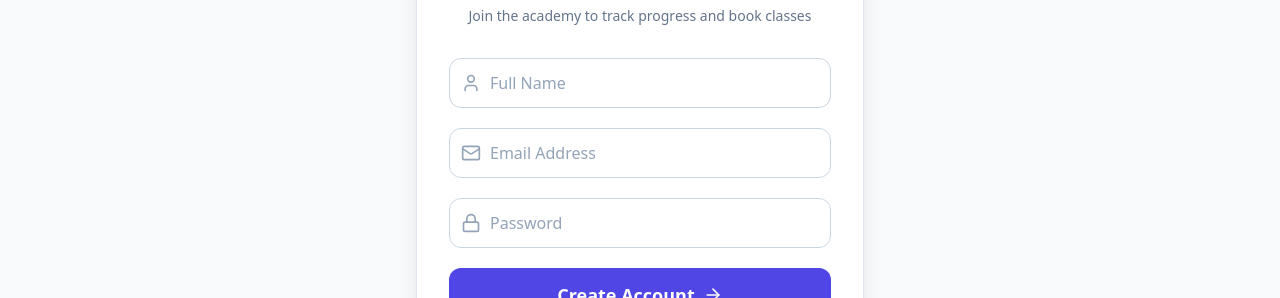
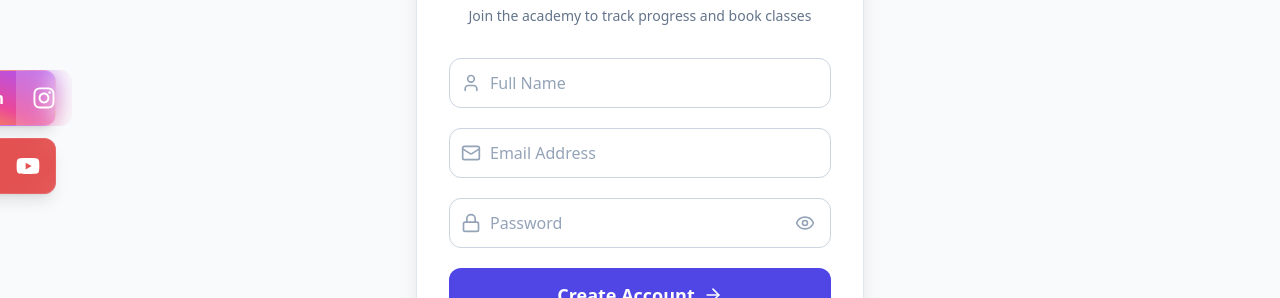
Before and after one commit to Shivam12220371/Nritya-Sakti-Academy, a React (Vite) app in the folder frontend/: page /login in a window 1280 px wide. Shown: the part 268-566 px from the top of the page. Built offline with nearby package versions, Linux system fonts and the light colour scheme; no server answers.

Commit message:
fix the sociamedia page

```diff
--- a/frontend/package.json
+++ b/frontend/package.json
@@ -17,6 +17,7 @@
     "react": "^19.2.8",
     "react-dom": "^19.2.8",
     "react-hot-toast": "^2.6.0",
+    "react-icons": "^5.7.0",
     "react-router-dom": "^7.18.3"
   },
   "devDependencies": {
--- a/frontend/src/App.tsx
+++ b/frontend/src/App.tsx
@@ -22,6 +22,7 @@ import VerificationPage from './pages/VerificationPage';
 import { Toaster } from 'react-hot-toast';
 import { useAuth } from './context/AuthContext';
 import AIChatBot from './components/AIChatBot';
+import SocialSidebar from './components/SocialSidebar';
 
 function App() {
   const { loading } = useAuth();
@@ -36,6 +37,7 @@ function App() {
       <div className="min-h-screen bg-slate-50 dark:bg-slate-950 font-sans selection:bg-indigo-500/30">
         <ScrollToTop />
         <Navbar />
+        <SocialSidebar />
         <Routes>
           {/* Public Routes */}
           <Route path="/" element={<HomePage />} />
--- /dev/null
+++ b/frontend/src/components/SocialSidebar.tsx
@@ -0,0 +1,46 @@
+import { motion } from 'framer-motion';
+import { FaInstagram, FaYoutube } from 'react-icons/fa';
+
+const SocialSidebar = () => {
+  const socials = [
+    {
+      name: 'Instagram',
+      icon: <FaInstagram size={24} />,
+      link: 'https://www.instagram.com/nritya.shakti_academy?stkn=MWVqbXc1cnF4bGd2bQ==&utm_source=ig_contact_invite',
+      color: 'bg-gradient-to-tr from-yellow-400 via-pink-500 to-purple-500',
+    },
+    {
+      name: 'YouTube',
+      icon: <FaYoutube size={24} />,
+      link: '#',
+      color: 'bg-red-600',
+    }
+  ];
+
+  return (
+    <div className="fixed top-1/2 -translate-y-1/2 left-0 z-50 flex flex-col gap-3">
+      {socials.map((social, idx) => (
+        <motion.a
+          key={idx}
+          href={social.link}
+          target="_blank"
+          rel="noopener noreferrer"
+          initial={{ x: -104 }}
+          animate={{ x: -104 }}
+          whileHover={{ x: 0 }}
+          className={`flex items-center w-40 h-14 ${social.color} text-white rounded-r-xl shadow-lg cursor-pointer transition-colors border border-white/20`}
+          transition={{ type: 'spring', stiffness: 300, damping: 25 }}
+        >
+          <div className="flex-1 px-3 font-semibold text-base tracking-wide flex justify-start items-center ml-2">
+            {social.name}
+          </div>
+          <div className="w-14 h-14 shrink-0 flex items-center justify-center bg-white/20 rounded-r-xl backdrop-blur-md">
+            {social.icon}
+          </div>
+        </motion.a>
+      ))}
+    </div>
+  );
+};
+
+export default SocialSidebar;
--- a/frontend/src/pages/AuthPage.tsx
+++ b/frontend/src/pages/AuthPage.tsx
@@ -1,5 +1,5 @@
 import React, { useState } from 'react';
-import { Mail, Lock, User, ArrowRight } from 'lucide-react';
+import { Mail, Lock, User, ArrowRight, Eye, EyeOff } from 'lucide-react';
 import { motion, AnimatePresence } from 'framer-motion';
 import { useNavigate } from 'react-router-dom';
 import axios from 'axios';
@@ -15,6 +15,7 @@ const AuthPage = () => {
     const [name, setName] = useState('');
     const [email, setEmail] = useState('');
     const [password, setPassword] = useState('');
+    const [showPassword, setShowPassword] = useState(false);
     const [error, setError] = useState('');
     const [loading, setLoading] = useState(false);
 
@@ -154,14 +155,27 @@ const AuthPage = () => {
                                     <Lock className="h-5 w-5 text-slate-400" />
                                 </div>
                                 <input
-                                    type="password"
-                                    className="block w-full pl-10 pr-3 py-3 border border-slate-300 dark:border-slate-700 rounded-xl bg-white dark:bg-slate-950 text-slate-900 dark:text-white placeholder-slate-400 focus:outline-none focus:ring-2 focus:ring-indigo-500 transition-all font-medium"
+                                    type={showPassword ? "text" : "password"}
+                                    className="block w-full pl-10 pr-10 py-3 border border-slate-300 dark:border-slate-700 rounded-xl bg-white dark:bg-slate-950 text-slate-900 dark:text-white placeholder-slate-400 focus:outline-none focus:ring-2 focus:ring-indigo-500 transition-all font-medium"
                                     placeholder="Password"
                                     autoComplete={isLogin ? "current-password" : "new-password"}
                                     value={password}
                                     onChange={(e) => setPassword(e.target.value)}
                                     required
                                 />
+                                <div className="absolute inset-y-0 right-0 pr-3 flex items-center">
+                                    <button
+                                        type="button"
+                                        onClick={() => setShowPassword(!showPassword)}
+                                        className="text-slate-400 hover:text-slate-600 dark:hover:text-slate-300 focus:outline-none flex items-center justify-center p-1"
+                                    >
+                                        {showPassword ? (
+                                            <EyeOff className="h-5 w-5" />
+                                        ) : (
+                                            <Eye className="h-5 w-5" />
+                                        )}
+                                    </button>
+                                </div>
                             </div>
 
                             {isLogin && (
--- a/frontend/src/pages/ProgramDetails.tsx
+++ b/frontend/src/pages/ProgramDetails.tsx
@@ -107,10 +107,6 @@ const ProgramDetails = () => {
   const { programId } = useParams<{ programId: string }>();
   const program = programId ? programsData[programId] : null;
 
-  if (!program) {
-    return <Navigate to="/" replace />;
-  }
-
   // Smooth scroll to top when page is opened dynamically
   useEffect(() => {
     window.scrollTo({
@@ -119,6 +115,10 @@ const ProgramDetails = () => {
       behavior: 'smooth'
     });
   }, [programId]);
+
+  if (!program) {
+    return <Navigate to="/" replace />;
+  }
 
   const bgIcon = instrumentSVGs[programId || ''] || null;
 
```
Also changed, not shown: frontend/test.cjs (added, +16 -0 lines), 1 other file (tests, documents, lock files or other folders).
